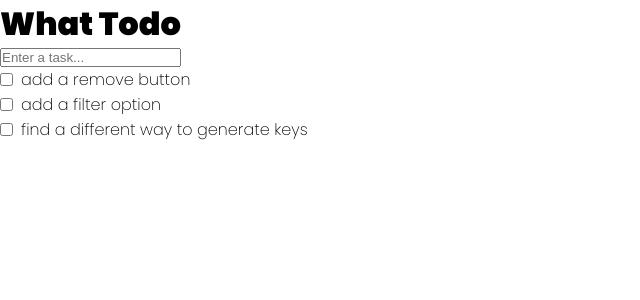
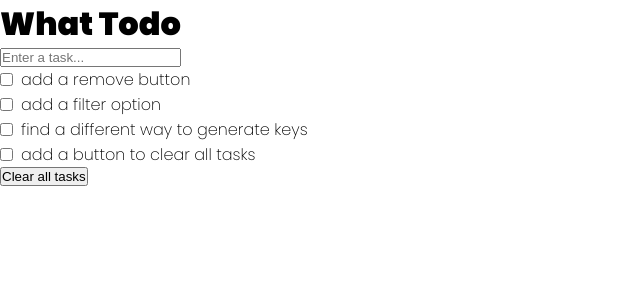
Before and after one commit to DamienLR/todo-app, a React (Create React App) app in the folder todo-app/: page / in a window 1280 px wide. Shown: the top 300 px of the page, without its empty margins (0-640 px from the left). Built offline with nearby package versions, Linux system fonts and the light colour scheme.

Commit message:
add button to clear tasks

```diff
--- a/todo-app/src/components/EnterNewTodo.jsx
+++ b/todo-app/src/components/EnterNewTodo.jsx
@@ -7,6 +7,7 @@ export default function EnterNewTodo() {
     "add a remove button",
     "add a filter option",
     "find a different way to generate keys",
+    "add a button to clear all tasks",
   ]);
 
   const renderTaskArray = taskArray.map((task, index) => {
@@ -39,6 +40,10 @@ export default function EnterNewTodo() {
     }
   };
 
+  const clearTasks = () => {
+    setTaskArray([]);
+  };
+
   return (
     <div>
       <form onSubmit={handleSubmit}>
@@ -50,6 +55,7 @@ export default function EnterNewTodo() {
         />
       </form>
       {conditionalRender()}
+      <button onClick={clearTasks}>Clear all tasks</button>
     </div>
   );
 }
```
